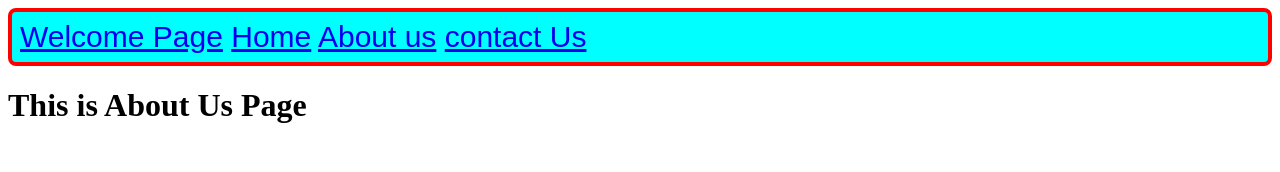
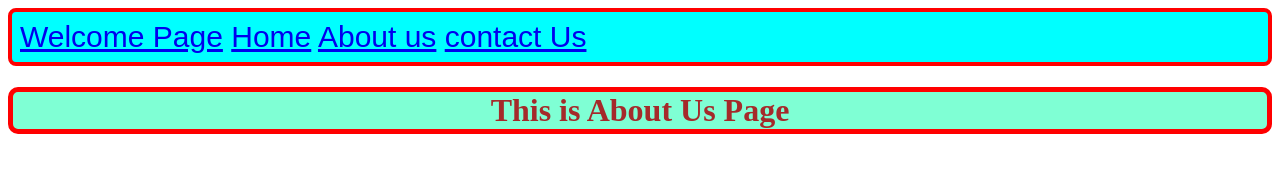
Before and after one commit to mrhuzaifah0335-hash/myDemo_web, a plain HTML site: page About_us.html in a window 1280 px wide. Drawn offline with Linux system fonts and the light colour scheme.

Commit message:
Second updation for about us page

```diff
--- a/About_us.html
+++ b/About_us.html
@@ -15,6 +15,6 @@
             <a href="./Contactus.html">contact Us</a>
         </nav>
     </header>
-    <h1>This is About Us Page</h1>
+    <h1 class="myhead1">This is About Us Page</h1>
 </body>
 </html>
--- a/style.css
+++ b/style.css
@@ -16,3 +16,10 @@
     border: 4px dashed red;
     margin: 20px;
 }
+.myhead1{
+    background-color: aquamarine;
+    text-align: center;
+    color: brown;
+    border: 5px solid red;
+    border-radius: 10px;
+}
```
